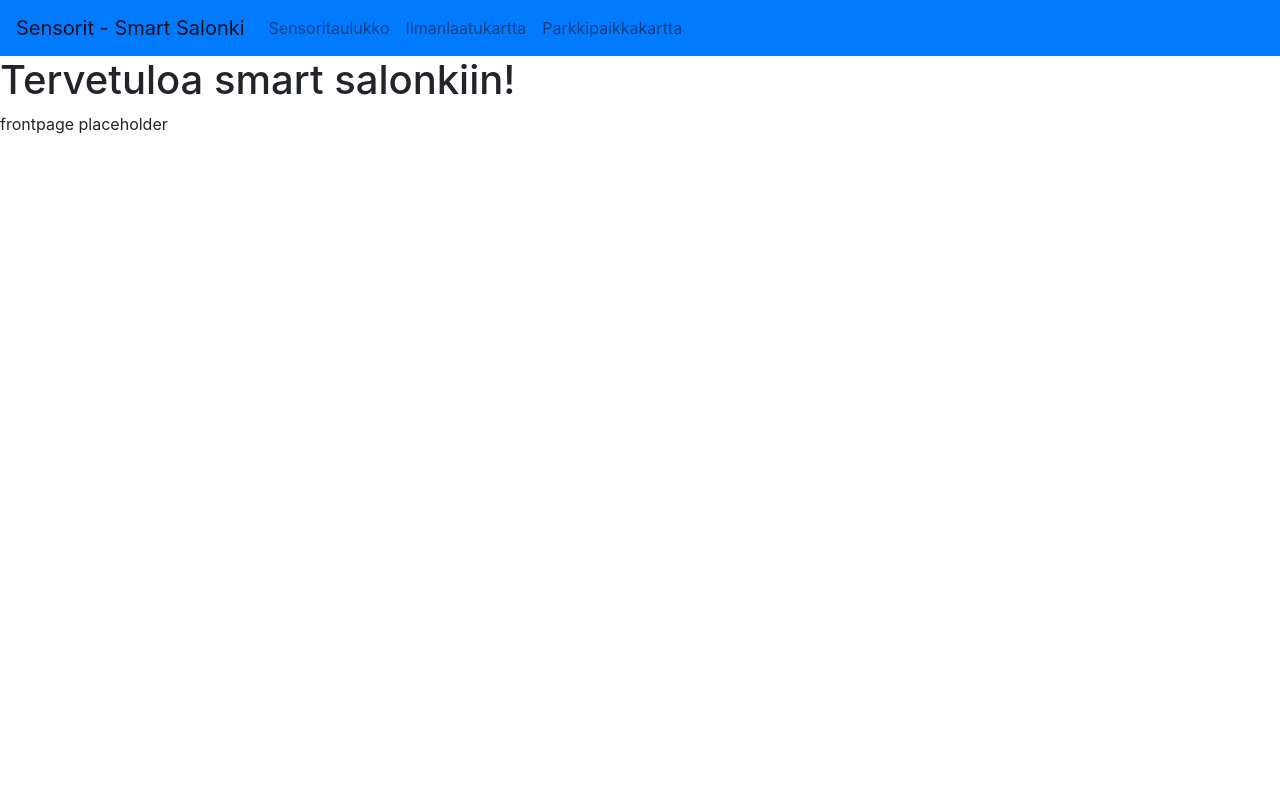
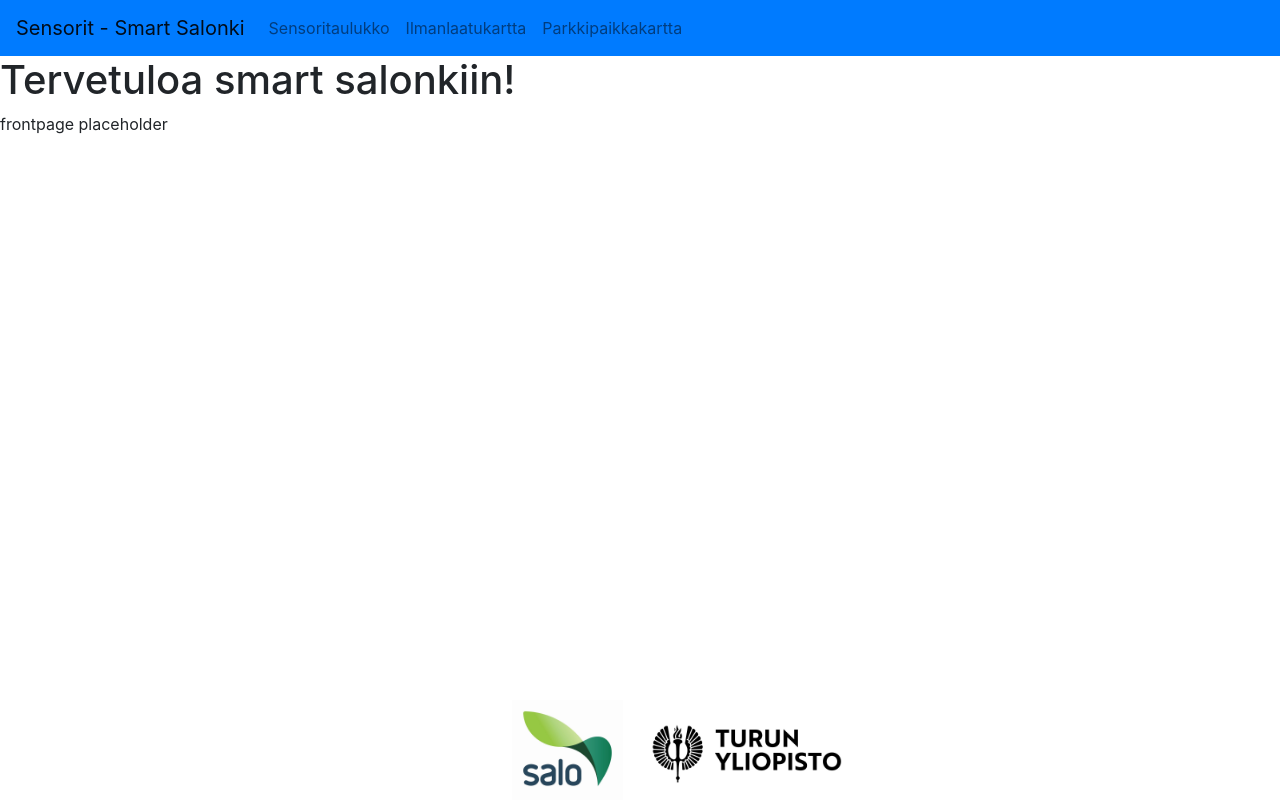
Before and after one commit to jaakimo/capstone-salonki-front, a React (Create React App) app: page / in a window 1280 px wide. Built offline with nearby package versions, Linux system fonts and the light colour scheme; no server answers.

Commit message:
frontpage logos

```diff
--- a/src/FrontPage.js
+++ b/src/FrontPage.js
@@ -1,10 +1,16 @@
 import React from 'react';
 function FrontPage(){
     return(
-        <div>
-            <h1>Tervetuloa smart salonkiin!</h1>
-            <p>frontpage placeholder</p>
-        </div>
+        <>
+            <div>
+                <h1>Tervetuloa smart salonkiin!</h1>
+                <p>frontpage placeholder</p>
+            </div>
+            <footer style={{"display":"block","bottom":"0","position":"absolute","left":"40%"}}>
+                <img src="./salo.jpg" height="100px"></img>
+                <img src="./utu.jpg" height="100px"></img>
+            </footer>
+        </>
     );
 }
 export default FrontPage;
```
Also changed, not shown: public/salo.jpg (added), public/utu.jpg (added).
